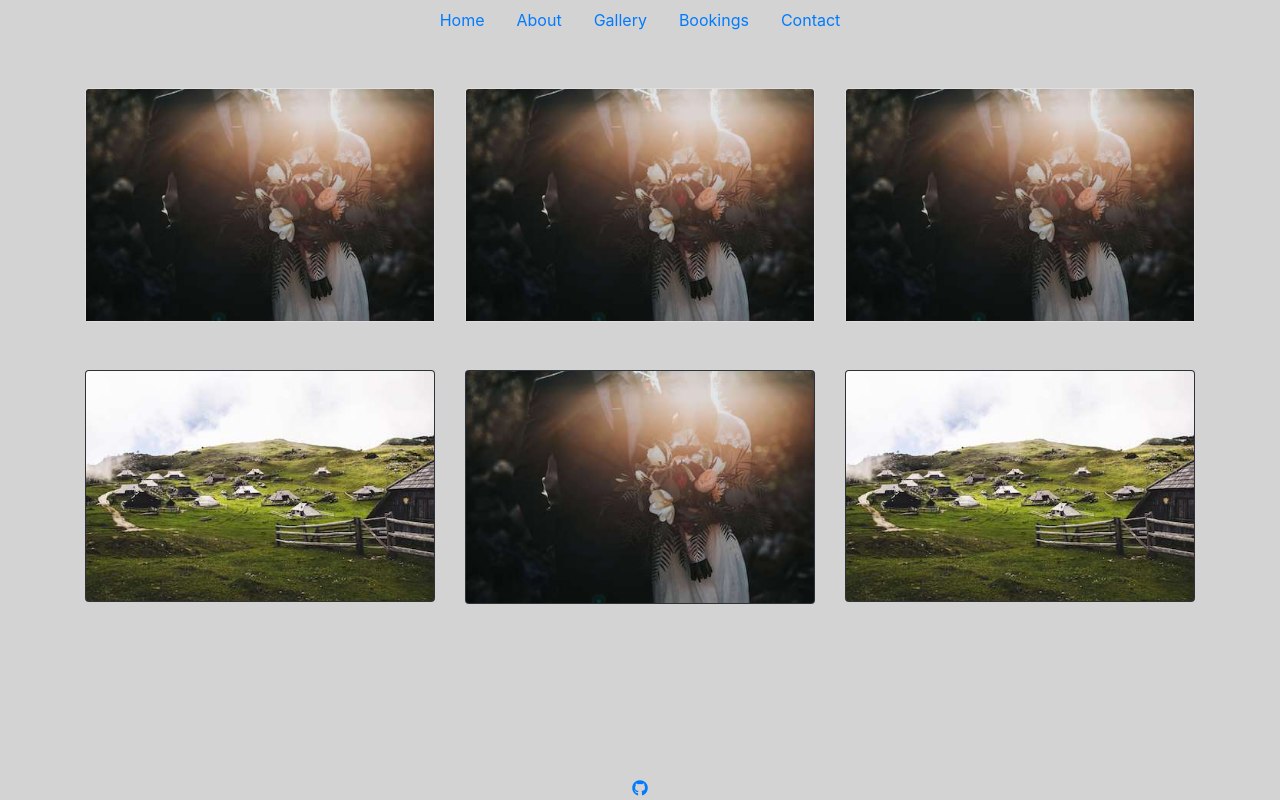
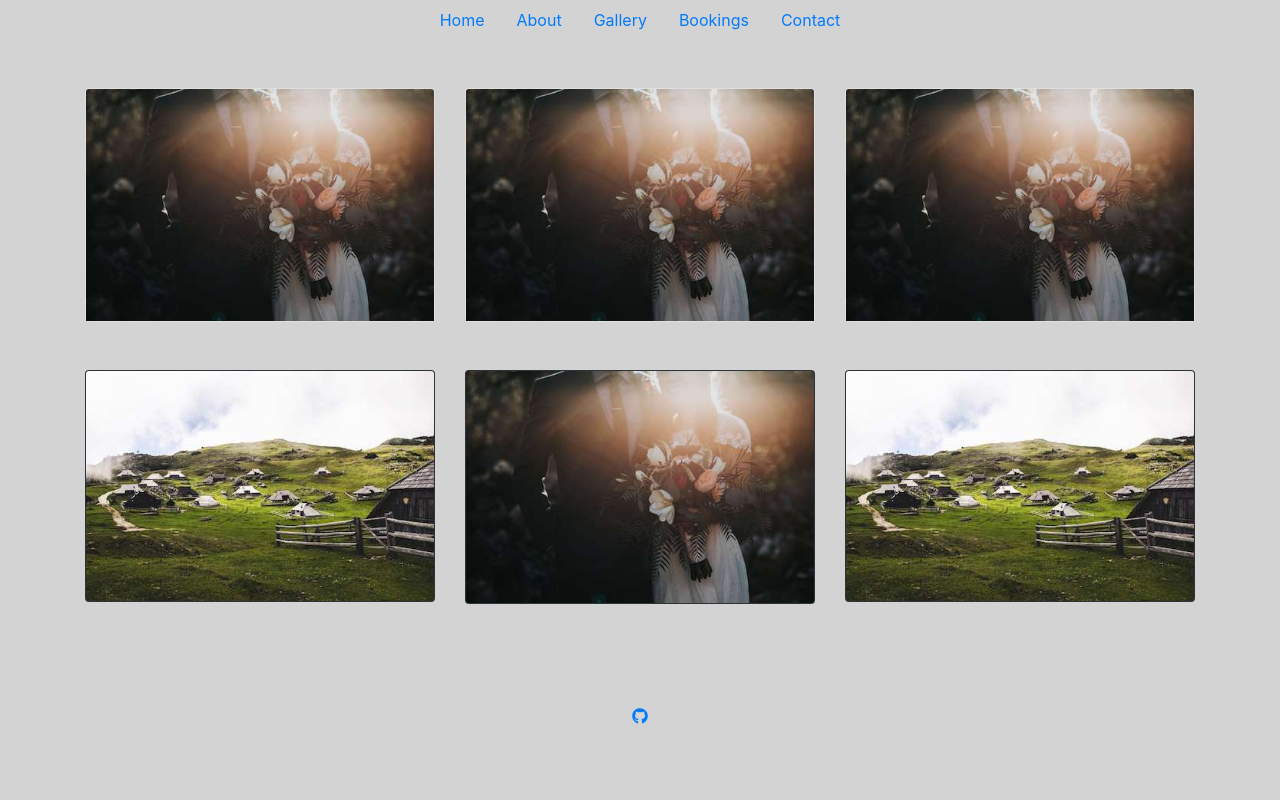
Before and after one commit to milosrancic/reactjs-website, a React (Create React App) app: page / in a window 1280 px wide. Built offline with nearby package versions, Linux system fonts and the light colour scheme.

Commit message:
edited github icon

```diff
--- a/src/components/App.js
+++ b/src/components/App.js
@@ -51,9 +51,8 @@ class App extends React.Component {
             </Switch>
           </ul>
         </Router>
-        <div className="text-center">
+        <div className="text-center gh-icon">
           <a
-            className="fixed-bottom"
             href="https://github.com/milosrancic"
             target="_blank"
             rel="noopener noreferrer"
@@ -67,3 +66,6 @@ class App extends React.Component {
 }
 
 export default App;
+{
+  /* className="fixed-bottom" */
+}
```
